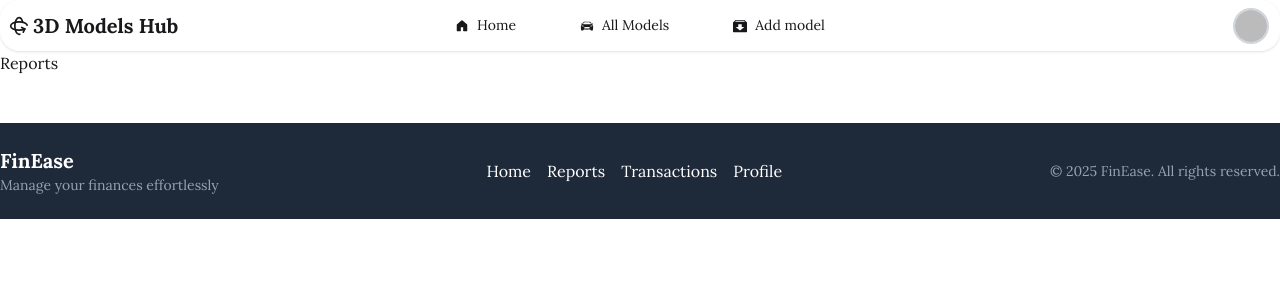
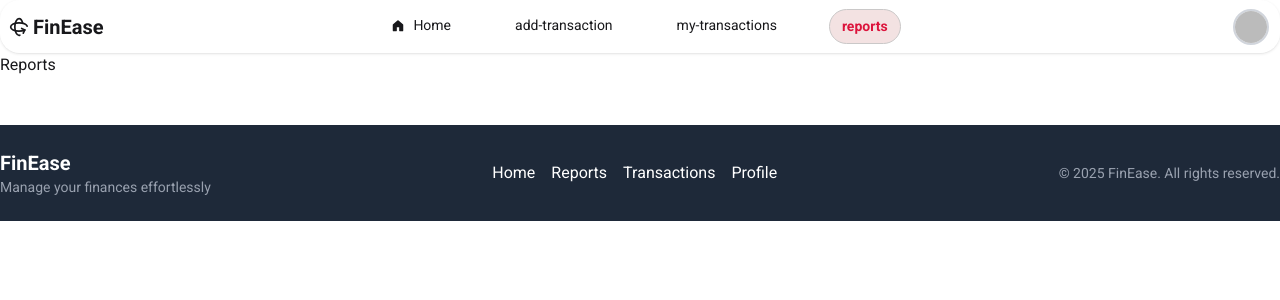
Before and after one commit to mursalin35/FinEase-Client-Side, a React (Vite) app: page /reports in a window 1280 px wide. Shown: the top 300 px of the page. Built offline with nearby package versions, Linux system fonts and the light colour scheme; no server answers; sample sign-in values are in the browser's storage.

Commit message:
navbar update

```diff
--- a/src/components/Navbar.jsx
+++ b/src/components/Navbar.jsx
@@ -10,6 +10,41 @@ import { AuthContext } from "../context/AuthContext";
 
 const NavBar = () => {
   const { user, logOut } = use(AuthContext);
+  // Nav link
+  const navLinks = (
+    <>
+      <li>
+        <NavLink to="/">
+          <GoHomeFill /> Home
+        </NavLink>
+      </li>
+      <li>
+        <NavLink to="/add-transaction">add-transaction</NavLink>
+      </li>
+      <li>
+        <NavLink to="/my-transactions">my-transactions</NavLink>
+      </li>
+      <li>
+        <NavLink to="/reports">reports</NavLink>
+      </li>
+    </>
+  );
+  // Nav link
+  const profileLinks = (
+    <>
+      <li>
+        <NavLink to="/myProfile">
+          <GoHomeFill /> My Profile
+        </NavLink>
+      </li>
+      <li>
+        <a>
+          <FaGear /> Settings
+        </a>
+      </li>
+    </>
+  );
+
   return (
     <div className="navbar py-0 min-h-0 z-1 shadow-sm rounded-full glass-card max-w-7xl">
       <div className="navbar-start">
@@ -35,48 +70,15 @@ const NavBar = () => {
             tabIndex="-1"
             className="menu menu-sm dropdown-content bg-base-100 rounded-box z-1 mt-3 w-52 p-2 shadow"
           >
-            <li>
-              <NavLink to={"/"}>
-                <GoHomeFill />
-                Home
-              </NavLink>
-            </li>
-            <li>
-              <NavLink to={"/all-models"}>
-                <IoLogoModelS /> All Models
-              </NavLink>
-            </li>
+            {navLinks}
           </ul>
         </div>
         <Link to={"/"} className="flex items-center gap-1 text-xl font-bold">
-          <LuRotate3D /> 3D Models Hub
+          <LuRotate3D /> FinEase
         </Link>
       </div>
       <div className="navbar-center hidden md:flex">
-        <ul className="menu menu-horizontal px-1 gap-10">
-          <li>
-            <NavLink to={"/"}>
-              <GoHomeFill />
-              Home
-            </NavLink>
-          </li>
-          <li>
-            <NavLink to={"/all-models"}>
-              <IoLogoModelS /> All Models
-            </NavLink>
-          </li>
-          <li>
-            <NavLink to={"/add-model"}>
-             <ImBoxAdd /> Add model
-            </NavLink>
-          </li>
-{/*
-          <li>
-            <NavLink to={"/profile"}>
-              <FaUser /> Profile
-            </NavLink>
-          </li> */}
-        </ul>
+        <ul className="menu menu-horizontal px-1 gap-10">{navLinks}</ul>
       </div>
       <div className="navbar-end gap-3">
         {user ? (
@@ -90,7 +92,10 @@ const NavBar = () => {
                 <img
                   alt="Tailwind CSS Navbar component"
                   referrerPolicy="no-referrer"
-                  src={user.photoURL || "https://img.daisyui.com/images/stock/photo-1534528741775-53994a69daeb.webp"}
+                  src={
+                    user.photoURL ||
+                    "https://img.icons8.com/?size=100&id=7819&format=png&color=000000"
+                  }
                 />
               </div>
             </div>
@@ -102,27 +107,7 @@ const NavBar = () => {
                 <li className="text-sm font-bold">{user.displayName}</li>
                 <li className="text-xs">{user.email}</li>
               </div>
-              <li className="mt-3">
-                <Link to={"/profile"}>
-                  <FaUser /> Profile
-                </Link>
-              </li>
-              <li className="">
-                <Link to={"/my-models"}>
-                  <FaUser /> My Models
-                </Link>
-              </li>
-              <li className="">
-                <Link to={"/my-downloads"}>
-                  <FaUser /> My Downloads
-                </Link>
-              </li>
-              <li>
-                <a>
-                  {" "}
-                  <FaGear /> Settings
-                </a>
-              </li>
+              {profileLinks}
               <li>
                 <button
                   onClick={logOut}
--- a/src/index.css
+++ b/src/index.css
@@ -1,10 +1,10 @@
-@import url('https://fonts.googleapis.com/css2?family=Lora:ital,wght@0,400..700;1,400..700&display=swap');
+@import url('https://fonts.googleapis.com/css2?family=Roboto:ital,wght@0,100..900;1,100..900&display=swap');
 
 @import "tailwindcss";
 @plugin "daisyui";
 
 * {
-    font-family: "Lora", serif;
+    font-family: "Roboto", sans-serif;
 }
 
 
--- a/src/routes/PrivateRoute.jsx
+++ b/src/routes/PrivateRoute.jsx
@@ -1,7 +1,7 @@
 import React, { use } from "react";
-import { AuthContext } from "./AuthProvider";
 import { Navigate, useLocation } from "react-router";
 import LoadingSpinner from "../components/LoadingSpinner";
+import { AuthContext } from "../context/AuthContext";
 
 const PrivetRoute = ({ children }) => {
   const { user, loading } = use(AuthContext);
--- a/src/routes/Routes.jsx
+++ b/src/routes/Routes.jsx
@@ -10,6 +10,7 @@ import TransactionDetails from "../pages/Transactions/TransactionDetails";
 import UpdateTransaction from "../pages/Transactions/UpdateTransaction";
 import Reports from "../pages/Reports/Reports";
 import NotFound from "../pages/NotFound/NotFound";
+import PrivateRoute from "./PrivateRoute";
 
 export const router = createBrowserRouter([
   {
@@ -23,30 +24,54 @@ export const router = createBrowserRouter([
 
       {
         path: "/myProfile",
-        element: <MyProfile />,
+        element: (
+          <PrivateRoute>
+            <MyProfile />
+          </PrivateRoute>
+        ),
       },
       // Private pages
       {
         path: "/add-transaction",
-        element: <AddTransaction />,
+        element: (
+          <PrivateRoute>
+            <AddTransaction />
+          </PrivateRoute>
+        ),
       },
       {
         path: "/my-transactions",
-        element: <MyTransactions />,
+        element: (
+          <PrivateRoute>
+            <MyTransactions />
+          </PrivateRoute>
+        ),
       },
+
       {
         path: "/transaction/:id",
-        element: <TransactionDetails />,
+        element: (
+          <PrivateRoute>
+            <TransactionDetails />
+          </PrivateRoute>
+        ),
       },
       {
         path: "/update/:id",
-        element: <UpdateTransaction />,
+        element: (
+          <PrivateRoute>
+            <UpdateTransaction />
+          </PrivateRoute>
+        ),
       },
       {
         path: "/reports",
-        element: <Reports />,
+        element: (
+          <PrivateRoute>
+            <Reports />
+          </PrivateRoute>
+        ),
       },
-
 
       // 404 Not Found
       {
```
